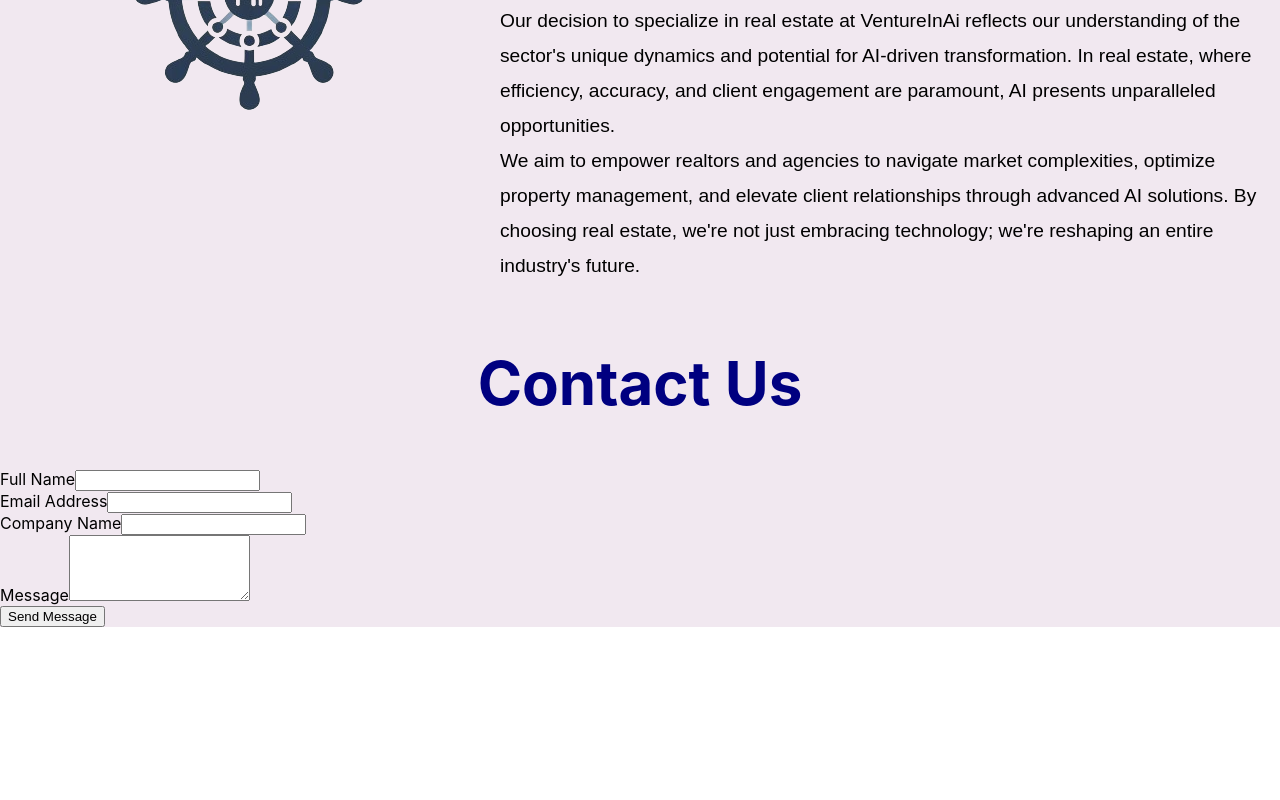
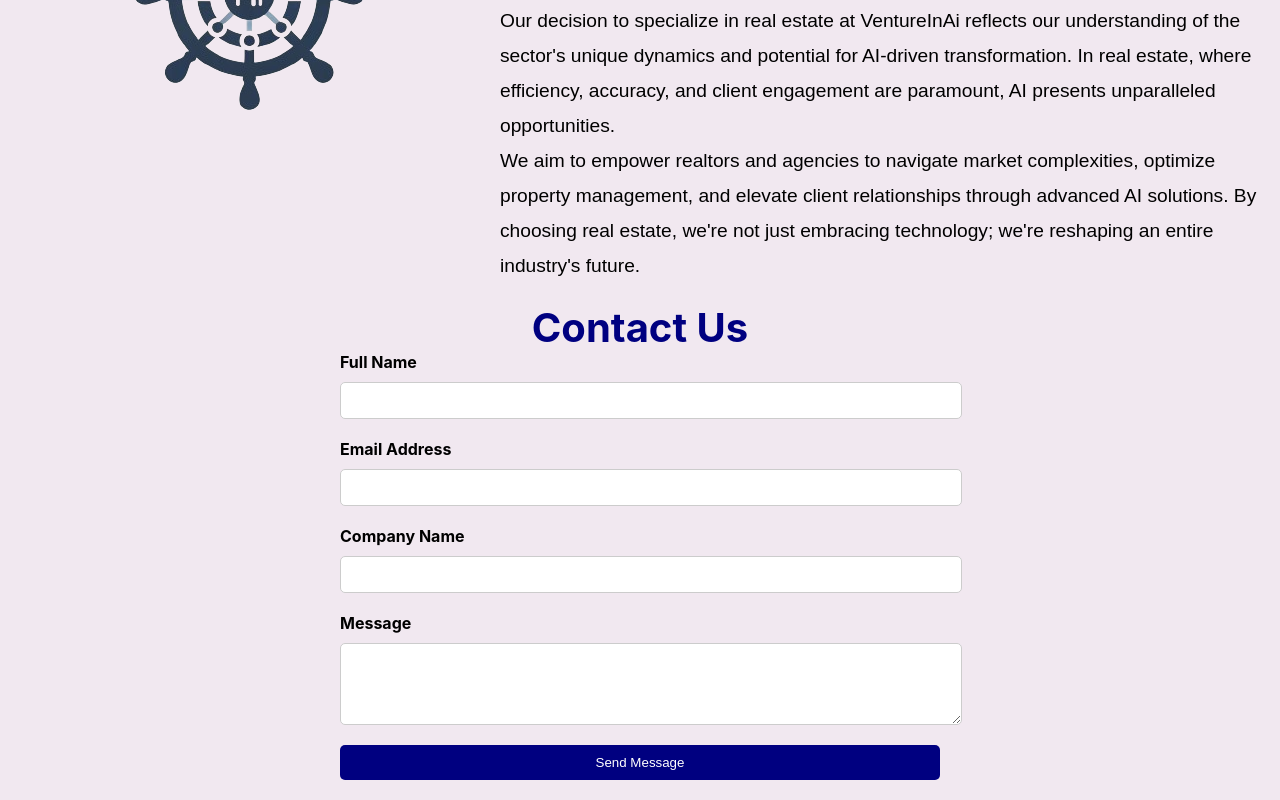
Before and after one commit to Bigi-Med/VIA, a React (Create React App) app: page / in a window 1280 px wide. Shown: the part 1622-2422 px from the top of the page. Before the commit the page ends 2249 px from the top, so only its background shows below. Built offline with nearby package versions, Linux system fonts and the light colour scheme.

Commit message:
MBI: style for forum section

```diff
--- a/src/components/Contact.css
+++ b/src/components/Contact.css
@@ -1,6 +1,57 @@
 .contact-title-container{
     text-align: center;
-    margin-top: 5%;
     font-size: 40px;
+    font-weight: bolder;
     color: #000080;
 }
+.contact-container {
+    display: flex;
+    flex-direction: column;
+    align-items: center;
+    padding: 20px;
+}
+
+.contact-form-container {
+    width: 100%;
+    max-width: 600px; /* Adjust the max-width as needed */
+    margin: auto;
+}
+
+.contact-form {
+    display: flex;
+    flex-direction: column;
+    gap: 20px;
+}
+
+.form-group {
+    display: flex;
+    flex-direction: column;
+    gap: 10px;
+}
+
+.form-group label {
+    font-weight: bold;
+}
+
+.form-group input[type='text'],
+.form-group input[type='email'],
+.form-group textarea {
+    width: 100%;
+    padding: 10px;
+    border: 1px solid #ccc;
+    border-radius: 5px;
+}
+
+button[type='submit'] {
+    padding: 10px 20px;
+    background-color: #000080;
+    color: white;
+    border: none;
+    border-radius: 5px;
+    cursor: pointer;
+    transition: background-color 0.3s ease;
+}
+
+button[type='submit']:hover {
+    background-color: #0056b3;
+}
--- a/src/components/Contact.js
+++ b/src/components/Contact.js
@@ -5,8 +5,9 @@ function Contact() {
     return (
         <div className='contact-container'>
                 <div className='contact-title-container'>
-                <h2>Contact Us</h2>
+                <span>Contact Us</span>
                 </div>
+            <div className='contact-form-container'>
                 <form className='contact-form'>
                     <div className='form-group'>
                         <label htmlFor='fullName'>Full Name</label>
@@ -27,6 +28,7 @@ function Contact() {
                     <button type='submit'>Send Message</button>
                 </form>
             </div>
+        </div>
     );
 }
 
```
Lines whose indentation alone changed are shown as unchanged.
